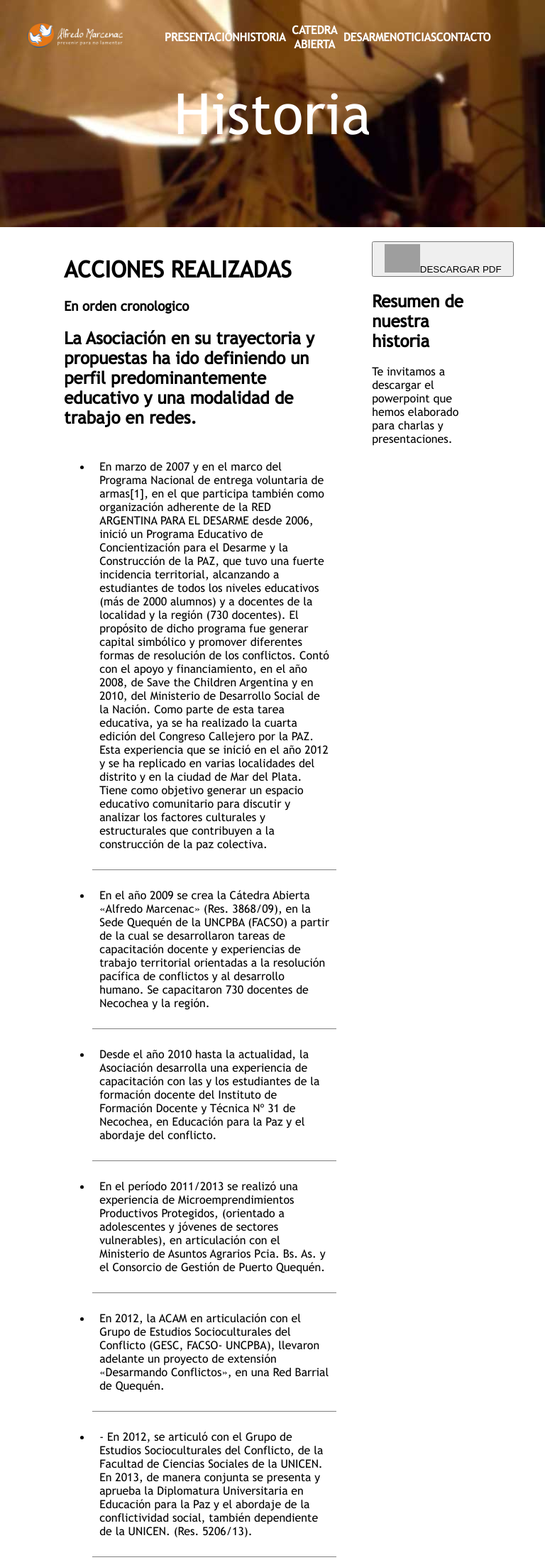
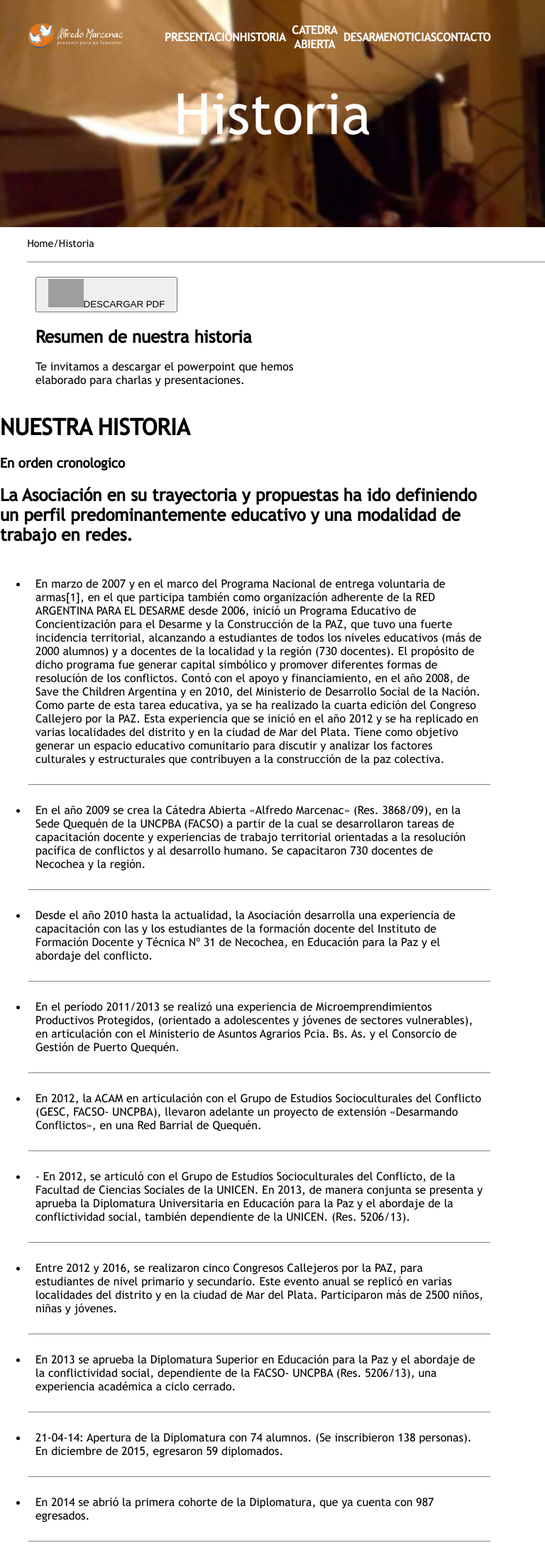
Before and after one commit to TocinoTets/Pagina-marcenac, a PHP site: page /acciones_realizadas.php in a window 768 px wide. Shown: the top 2198 px of the page at 71% size. Run offline with PHP 8.4, Linux system fonts and the light colour scheme; grey boxes are pictures that could not be loaded.

Commit message:
mas media y gap en todas las paginas
skibidi media y skibidi gap

```diff
--- a/Pagina/acciones_realizadas.php
+++ b/Pagina/acciones_realizadas.php
@@ -20,9 +20,12 @@
          <div class="portada" style="background-image:URL('imagenes/Portada/slider-a.jpg')">
             <p>Historia</p>
         </div>
+        <div class="gap">
+                <p><a href="index.php">Home</a></p> <p>/Historia</p>
+            </div>
         <div class="cont">
             <div class="acciones">
-            <h1>ACCIONES REALIZADAS</h1>
+            <h1>NUESTRA HISTORIA</h1>
             <h3>En orden cronologico</h3>
 
             <h2>La Asociación en su trayectoria y propuestas ha ido definiendo un perfil predominantemente educativo y una modalidad de trabajo en redes.</h2>
--- a/Pagina/catedraAbierta.php
+++ b/Pagina/catedraAbierta.php
@@ -18,7 +18,9 @@
     <main>
 
          <div class="portada" style="background-image:URL('imagenes/Portada/slider-a.jpg')"><p>Cátedra Abierta</p></div>
-
+            <div class="gap">
+                <p><a href="index.php">Home</a></p> <p>/Catedra abierta</p>
+            </div>
          <div class="catedra">
             <p>Cátedra Abierta en Educación para la Paz «Alfredo Marcenac»
             En el año 2009 se crea la Cátedra Abierta de la Asociación (Res. 3868/09), en la Subsede Quequén de la Universidad Nacional del Centro de la Provincia de Buenos Aires, a partir de la cual se desarrollan tareas de capacitación docente y experiencias de trabajo territorial orientadas a la resolución pacífica de conflictos y al desarrollo humano. Actualmente y por Res.7400/19 (UNICEN), se denomina Cátedra Abierta en Educación para la Paz “Alfredo Marcenac”.
--- a/Pagina/estilos/estiloAcciones.css
+++ b/Pagina/estilos/estiloAcciones.css
@@ -27,3 +27,41 @@
     width: 50px;
     height: 40px;
 }
+main .gap{
+    display: flex;
+    width: 95%;
+    margin-left: 5%;
+    padding-bottom: 1%;
+    height: 5vh;
+    border-bottom: 2px solid rgba(145, 145, 145, 0.6);
+    font-size: 0.9em;
+}
+main .gap a{
+    text-decoration: none;
+    color: black;
+}
+.gapInfo{
+    width: 100%;
+    height: 2vh;
+    height: fit-content;
+    text-align: center;
+}
+#gapInfo{
+    width: 100%;
+    background-color: black;
+    height: 1px;
+}
+
+@media (min-width:400px) and (max-width: 1200px){
+    .cont{
+        flex-direction: column-reverse;
+    }
+    .acciones{
+        width: 90%;
+    }
+    .cont .side{
+        margin-left: 50px;
+
+        width: 50%;
+    }
+}
--- a/Pagina/estilos/maqueta.css
+++ b/Pagina/estilos/maqueta.css
@@ -163,9 +163,21 @@ footer{
   }
 
 
-  @media (min-width:600px) and (max-width: 1200px){
+  @media (min-width:400px) and (max-width: 1200px){
 
     footer{
-      height: 500px;
+      flex-direction: column;
+    }
+
+    footer .informacion button{
+      width: 40px;
+      height: 35px;
+    }
+    footer .contacto{
+      color: #717171;
+    }
+
+    footer #logo {
+      width: 50%;
     }
   }
--- a/Pagina/php/Maqueta/footer.php
+++ b/Pagina/php/Maqueta/footer.php
@@ -2,8 +2,9 @@
 
 echo "
 <footer>
+
       <div class='informacion'>
-        <img src='imagenes/Logo/logo_asociacion_blanco-300x76.png' id='logo'>
+      <img src='imagenes/Logo/logo_asociacion_blanco-300x76.png' id='logo'>
         <p>Personería Jurídica 33.789</p>
         <p>Domicilio: Calle 81 Nº 664- Necochea<br>
           Tel: 02262-43-2039<br>
--- a/Pagina/presentacion.php
+++ b/Pagina/presentacion.php
@@ -1,4 +1,4 @@
-<<!DOCTYPE html>
+<!DOCTYPE html>
 <html lang="en">
 <head>
     <meta charset="UTF-8">
```
Also changed, not shown: Pagina/estilos/estilo.css (+26 -15 lines), Pagina/estilos/estiloCatedra.css (+36 -1 lines), Pagina/estilos/estiloDesarme.css (+9 -0 lines), Pagina/estilos/estiloPresentacion.css (+7 -2 lines).
